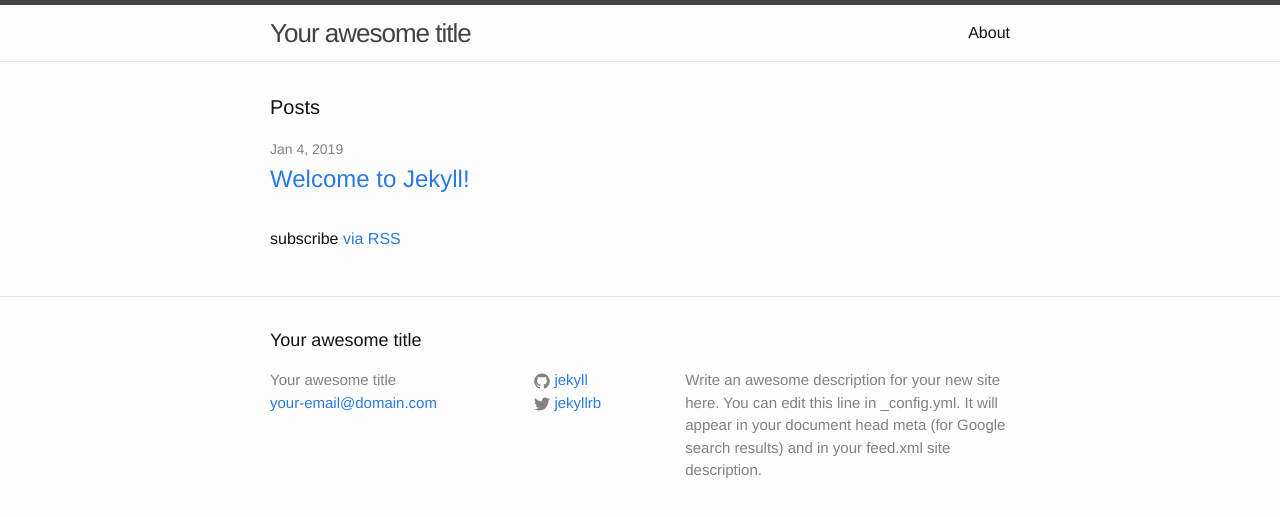
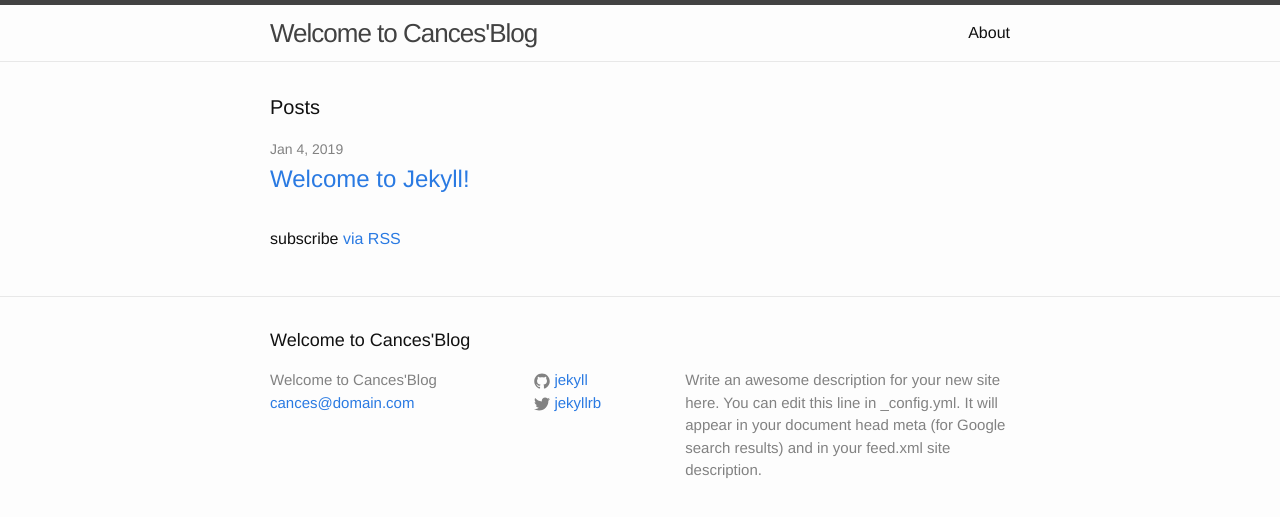
Before and after one commit to canc3s/canc3s.github.io, a Jekyll site: the page built from index.html, in a window 1280 px wide. Shown: the top 517 px of the page. Built offline with Jekyll 4.4.1, drawn with Linux system fonts in a browser that asks for light colours.

Commit message:
Update _config.yml

```diff
--- a/_config.yml
+++ b/_config.yml
@@ -6,8 +6,8 @@
 # 'jekyll serve'. If you change this file, please restart the server process.
 
 # Site settings
-title: Your awesome title
-email: your-email@domain.com
+title: Welcome to Cances'Blog
+email: cances@domain.com
 description: > # this means to ignore newlines until "baseurl:"
   Write an awesome description for your new site here. You can edit this
   line in _config.yml. It will appear in your document head meta (for
```
